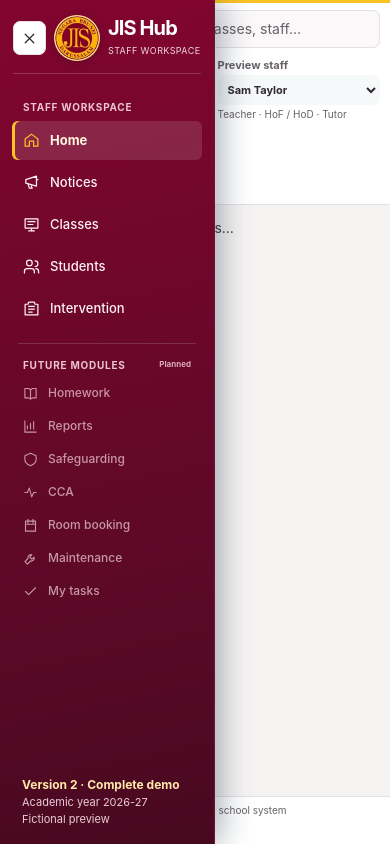
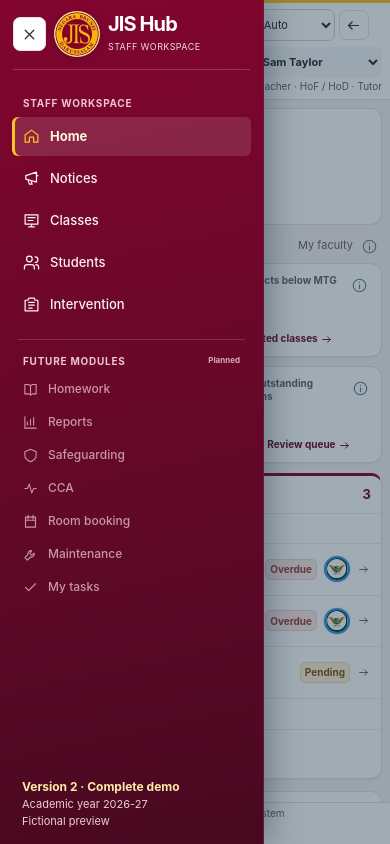
Before and after one commit to chriswalker-afk/Reporting, a plain HTML site: page index.html in a window 390 px wide. Both pictures are taken after a click on the button 26 px from the left and 29 px from the top of the page. Drawn offline with Linux system fonts and the light colour scheme.

Commit message:
Load responsive workspace stylesheet and navigation backdrop at root entrypoint

```diff
--- a/index.html
+++ b/index.html
@@ -9,10 +9,12 @@
   <link rel="icon" type="image/webp" href="./v2/assets/jis-crest.webp">
   <title>JIS Hub · V2 Preview</title>
   <link rel="stylesheet" href="./v2/hub.css">
+  <link rel="stylesheet" href="./v2/responsive-workspace.css">
 </head>
 <body>
   <a class="skip-link" href="#workspace">Skip to workspace</a>
   <div id="app" class="app-shell">
+    <div id="navigation-backdrop" class="navigation-backdrop" data-action="close-menu" aria-hidden="true" hidden></div>
     <aside id="sidebar" class="sidebar" aria-label="Navigation"></aside>
     <div class="app-main">
       <header id="topbar" class="topbar"></header>
```
